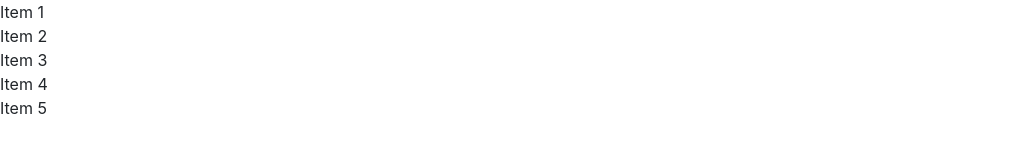
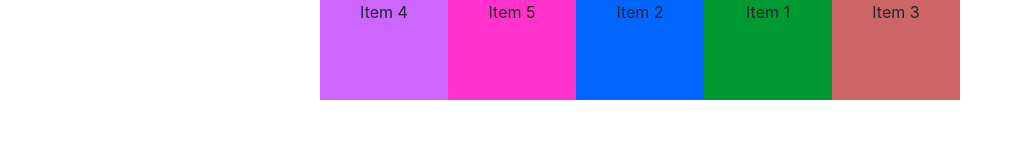
Before and after one commit to veloyamigiku/FrontPhase2, a website: page Flex/index.html in a window 1280 px wide. Shown: the whole page, without its empty margins (0-1022 px from the left). Drawn offline with nearby package versions, Linux system fonts and the light colour scheme; files that its build step writes are made by us from their sources.

Commit message:
・CSSの設計手法BEMを導入する。

```diff
--- /dev/null
+++ b/Flex/css/flex-container.scss
@@ -0,0 +1,65 @@
+.flex-container {
+
+    display: flex;
+
+    /* ===== Flexコンテナへの指示 ===== */
+    /* flex-direction（並び方） */
+    flex-direction: row;
+    /*flex-direction: row-reverse;*/
+    /*flex-direction: column;*/
+    /*flex-direction: column-reverse;*/
+
+    /* flex-wrap（折り返し） */
+    /*flex-wrap: wrap;*/
+
+    /* justify-content（水平方向の配置） */
+    /*justify-content: flex-end;*/
+    justify-content: center;
+
+    /* align-items（子要素同士_垂直方向の配置） */
+    /* align-content（子要素全体_垂直方向の配置） */
+
+    /* ===== Flexアイテムへの指示 ===== */
+
+    %__flex-item {
+        width: 10%;
+        height: 100px;
+        text-align: center;
+    }
+
+    &__flex-item {
+
+        @extend %__flex-item;
+
+        &--order4 {
+            @extend %__flex-item;
+            background-color: #009933;
+            order: 4;
+        }
+
+        &--order3 {
+            @extend %__flex-item;
+            background-color: #0066FF;
+            order: 3;
+        }
+
+        &--order5 {
+            @extend %__flex-item;
+            background-color: #CC6666;
+            order: 5;
+        }
+
+        &--order1 {
+            @extend %__flex-item;
+            background-color: #CC66FF;
+            order: 1;
+        }
+
+        &--order2 {
+            @extend %__flex-item;
+            background-color: #FF33CC;
+            order: 2;
+        }
+
+    }
+}
--- a/Flex/css/main.scss
+++ b/Flex/css/main.scss
@@ -1 +1,2 @@
 @import "../node_modules/bootstrap/scss/bootstrap";
+@import "flex-container";
--- a/Flex/index.html
+++ b/Flex/index.html
@@ -3,15 +3,15 @@
     <head>
         <meta charset="UTF-8">
         <title>Flex</title>
-        <link rel="stylesheet" href="main.css" />
+        <link rel="stylesheet" href="css/main.css" />
     </head>
     <body>
-        <div class="flexcontainer">
-            <div class="flexitem item1">Item 1</div>
-            <div class="flexitem item2">Item 2</div>
-            <div class="flexitem item3">Item 3</div>
-            <div class="flexitem item4">Item 4</div>
-            <div class="flexitem item5">Item 5</div>
+        <div class="flex-container">
+            <div class="flex-container__flex-item--order4">Item 1</div>
+            <div class="flex-container__flex-item--order3">Item 2</div>
+            <div class="flex-container__flex-item--order5">Item 3</div>
+            <div class="flex-container__flex-item--order1">Item 4</div>
+            <div class="flex-container__flex-item--order2">Item 5</div>
         </div>
     </body>
 </html>
```
